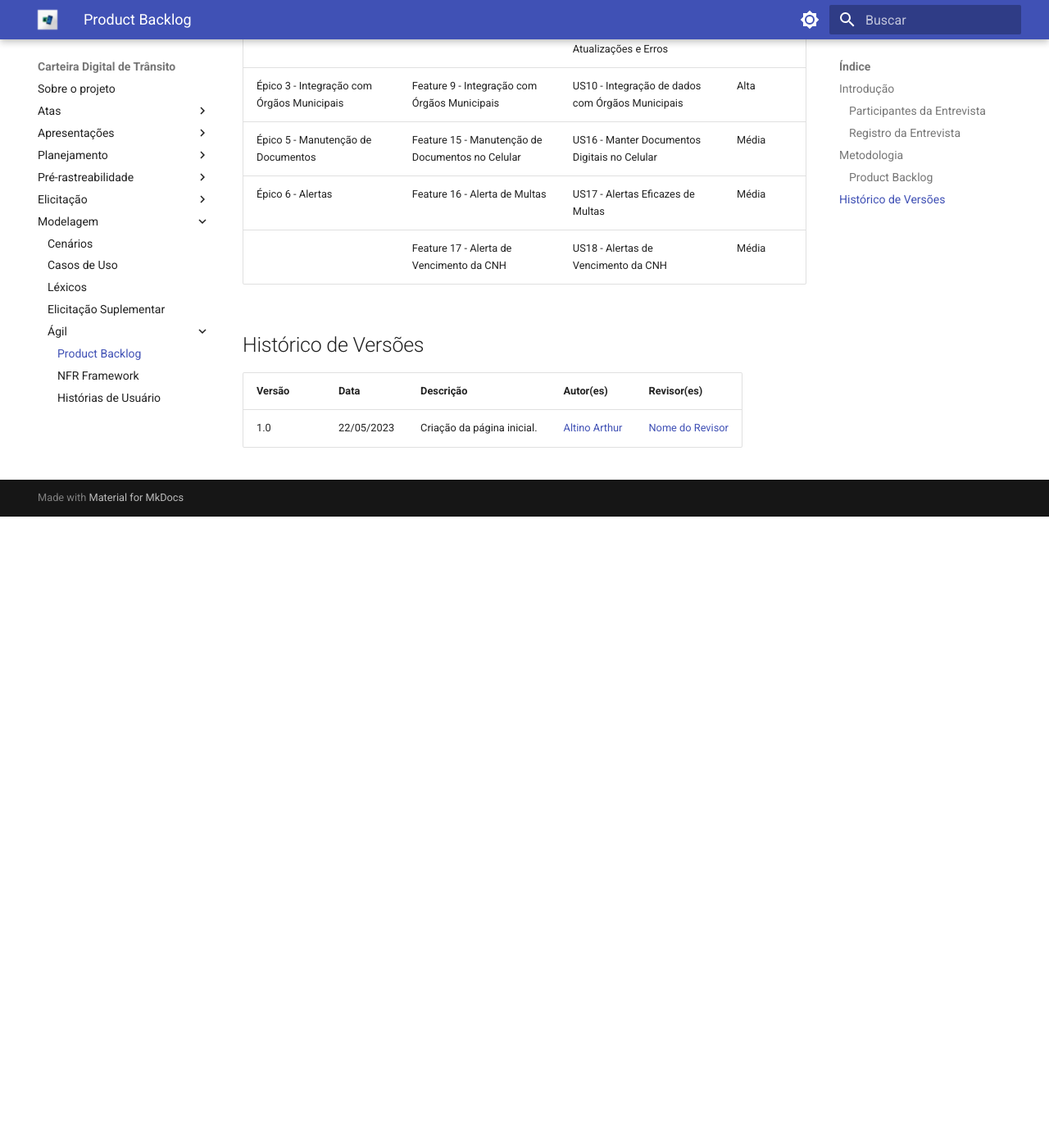
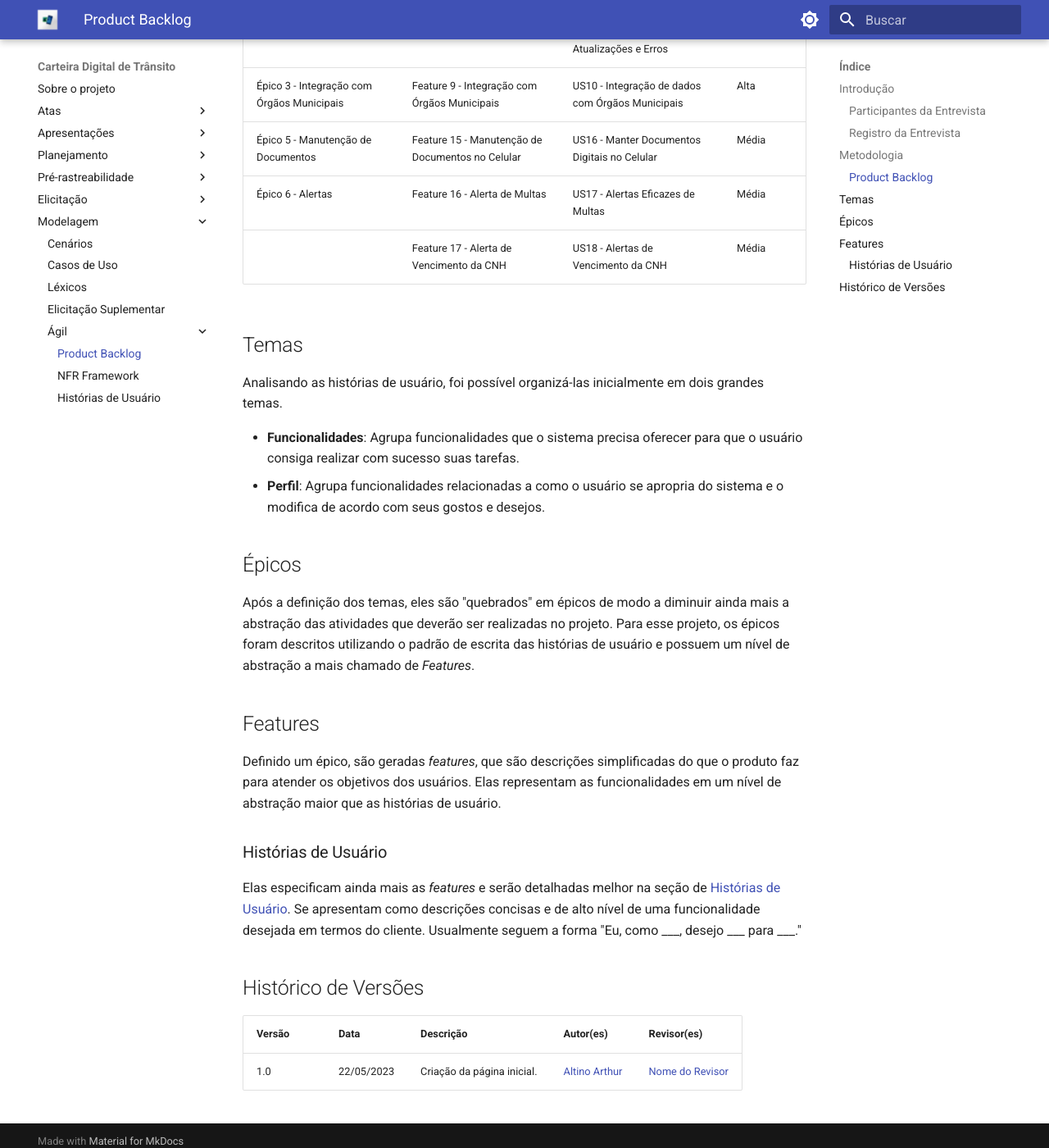
Before and after one commit to Requisitos-de-Software/2023.2-Carteira_Digital_de_Transito, an MkDocs documentation site: the page built from docs/modelagem/agil/backlog.md, in a window 1280 px wide and 1400 px high, scrolled down 2275 px. Shown: the whole window at 82% size. Built offline with MkDocs 1.6.1 and Material for MkDocs 9.7.7, drawn with Linux system fonts in a browser that asks for light colours; before the commit the page ends 2905 px from its top, so only the background shows below that.

Commit message:
Update backlog.md

```diff
--- a/docs/modelagem/agil/backlog.md
+++ b/docs/modelagem/agil/backlog.md
@@ -48,6 +48,24 @@ A seguir, apresentamos o backlog do produto elaborado em colaboração com o PO,
 | Épico 6 - Alertas                  | Feature 16 - Alerta de Multas  | US17 - Alertas Eficazes de Multas | Média |
 |                                   | Feature 17 - Alerta de Vencimento da CNH | US18 - Alertas de Vencimento da CNH | Média |
 
+## Temas
+
+Analisando as histórias de usuário, foi possível organizá-las inicialmente em dois grandes temas.
+
+- **Funcionalidades**: Agrupa funcionalidades que o sistema precisa oferecer para que o usuário consiga realizar com sucesso suas tarefas.
+- **Perfil**: Agrupa funcionalidades relacionadas a como o usuário se apropria do sistema e o modifica de acordo com seus gostos e desejos.
+
+## Épicos
+
+Após a definição dos temas, eles são "quebrados" em épicos de modo a diminuir ainda mais a abstração das atividades que deverão ser realizadas no projeto. Para esse projeto, os épicos foram descritos utilizando o padrão de escrita das histórias de usuário e possuem um nível de abstração a mais chamado de _Features_.
+
+## Features
+
+Definido um épico, são geradas _features_, que são descrições simplificadas do que o produto faz para atender os objetivos dos usuários.  Elas representam as funcionalidades em um nível de abstração maior que as histórias de usuário.
+
+### Histórias de Usuário
+
+Elas especificam ainda mais as _features_ e serão detalhadas melhor na seção de [Histórias de Usuário](../historia-de-usuario). Se apresentam como descrições concisas e de alto nível de uma funcionalidade desejada em termos do cliente. Usualmente seguem a forma "Eu, como \_\_\_, desejo \_\_\_ para ___."
 
 
 
```
